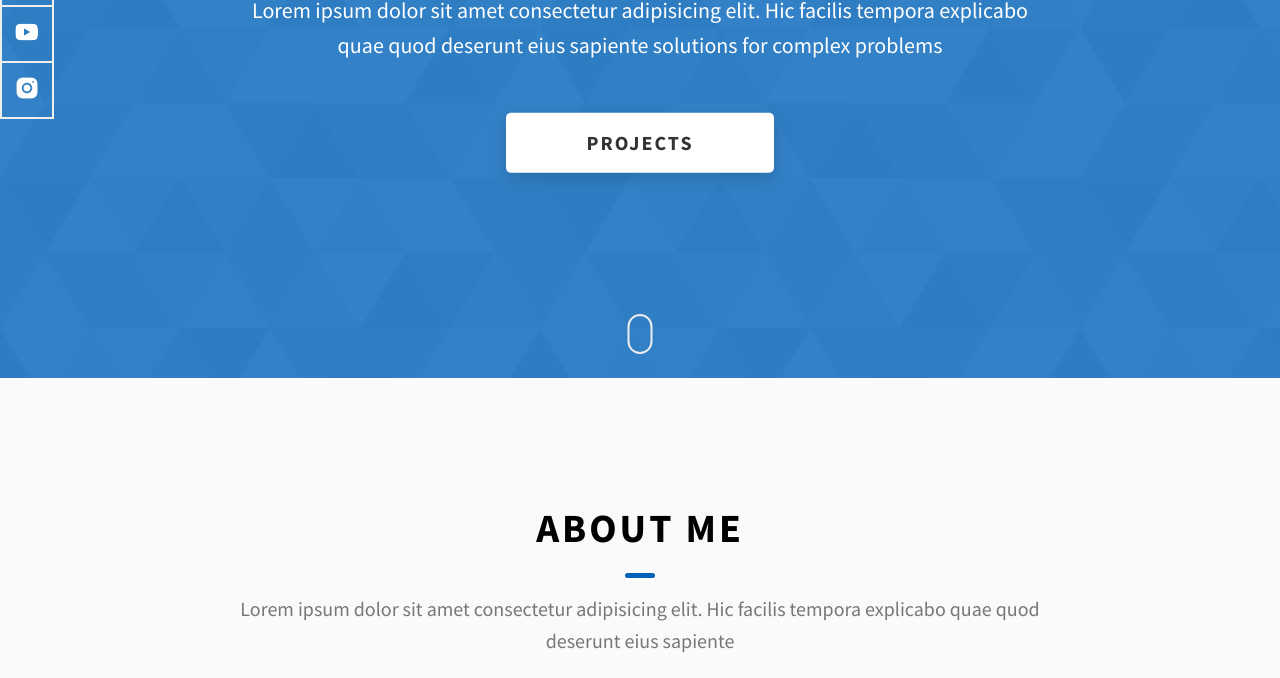
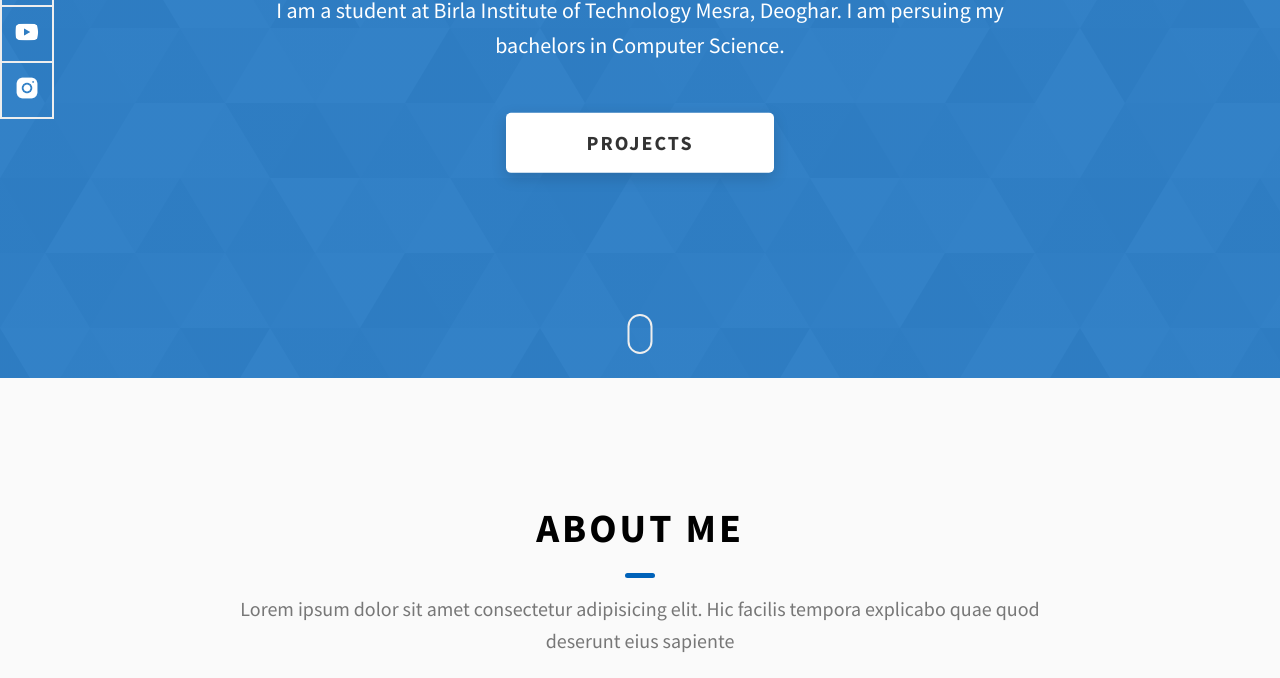
Before and after one commit to namrata4496/Portfolio, a website: page index.html in a window 1280 px wide. Shown: the part 422-1100 px from the top of the page. Drawn offline with Linux system fonts and the light colour scheme.

Commit message:
Update index.html

```diff
--- a/index.html
+++ b/index.html
@@ -87,9 +87,8 @@
         <h1 class="heading-primary">Hey, My name is Namrata Sharma</h1>
         <div class="home-hero__info">
           <p class="text-primary">
-            Lorem ipsum dolor sit amet consectetur adipisicing elit. Hic facilis
-            tempora explicabo quae quod deserunt eius sapiente solutions for
-            complex problems
+            I am a student at Birla Institute of Technology Mesra, Deoghar. I am persuing my bachelors
+            in Computer Science.
           </p>
         </div>
         <div class="home-hero__cta">
@@ -98,7 +97,7 @@
       </div>
       <div class="home-hero__socials">
         <div class="home-hero__social">
-          <a href="#" class="home-hero__social-icon-link">
+          <a href="https://www.linkedin.com/in/namrata-sharma-a6ba96200" class="home-hero__social-icon-link">
             <img
               src="./assets/png/linkedin-ico.png"
               alt="icon"
```
